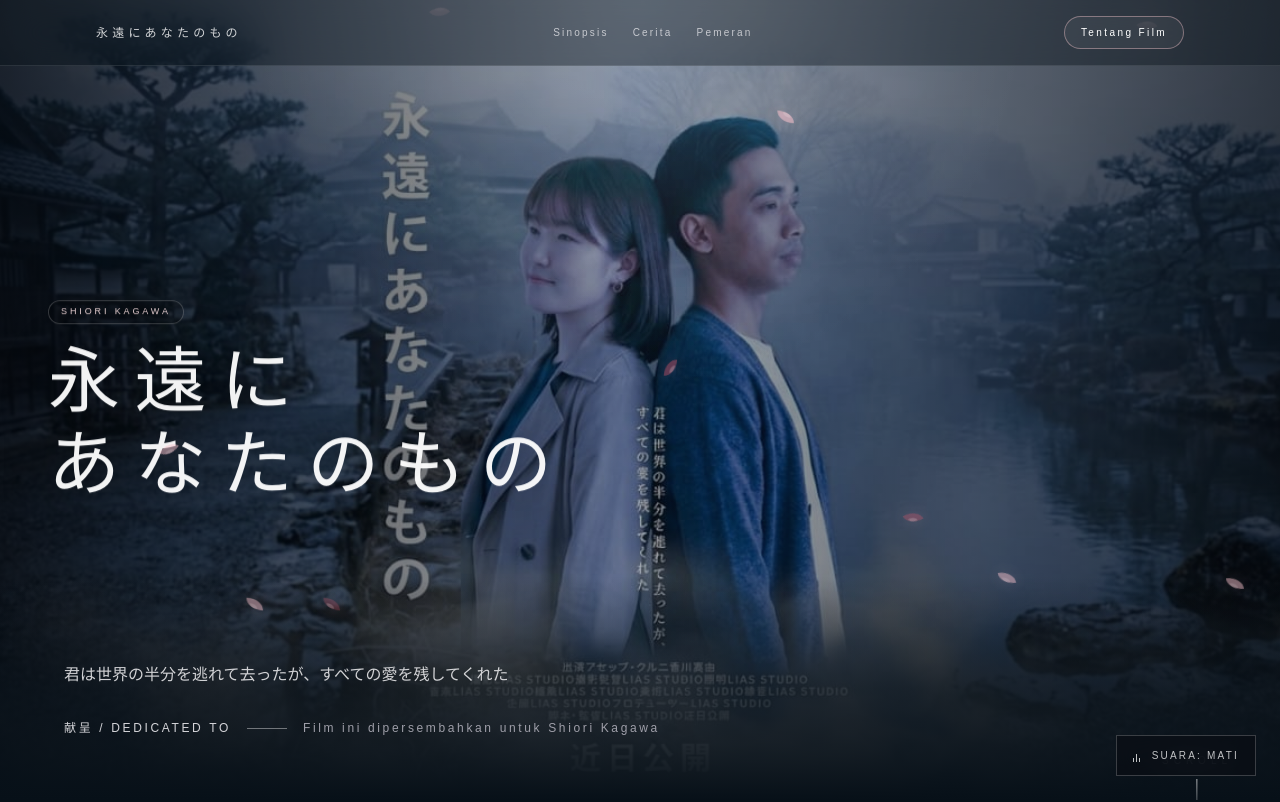
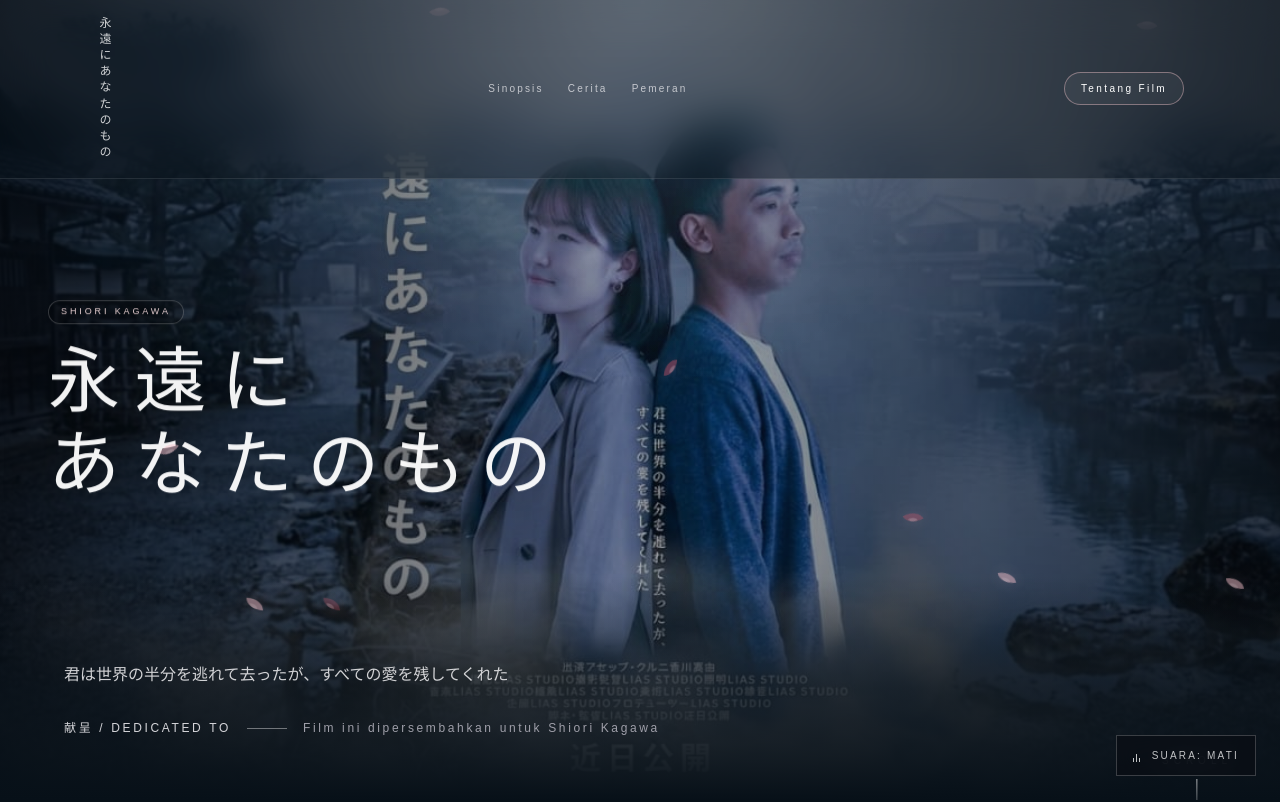
Before and after one commit to asepkurniaportofolio/Shiori-Kagawa, a Next.js app: page / in a window 1280 px wide. Shown: the top 802 px of the page. Built offline with nearby package versions, Linux system fonts and the light colour scheme.

Commit message:
Make header brand text vertical

```diff
--- a/app/cerita/page.tsx
+++ b/app/cerita/page.tsx
@@ -31,7 +31,7 @@ export default function CeritaPage() {
   return (
     <main className="min-h-screen bg-[#0b0d10] text-[#f2f4f6]">
       <header className="flex items-center justify-between border-b border-white/10 px-6 py-5 sm:px-12">
-        <Link href="/" className="text-xs tracking-[0.28em] text-white/80 transition hover:text-white">
+        <Link href="/" className="header-brand-vertical text-xs tracking-[0.28em] text-white/80 transition hover:text-white">
           永遠にあなたのもの
         </Link>
         <span className="text-[10px] uppercase tracking-[0.28em] text-zinc-500">Story / 01</span>
--- a/app/globals.css
+++ b/app/globals.css
@@ -22,6 +22,12 @@ body {
     linear-gradient(180deg, #071018 0%, #0b1220 35%, #070d15 100%);
   color: var(--foreground);
   font-family: Arial, Helvetica, sans-serif;
+}
+
+.header-brand-vertical {
+  writing-mode: vertical-rl;
+  text-orientation: upright;
+  white-space: nowrap;
 }
 
 ::selection {
--- a/app/koleksi/page.tsx
+++ b/app/koleksi/page.tsx
@@ -30,7 +30,7 @@ export default function KoleksiPage() {
         <div className="mx-auto flex max-w-6xl items-center justify-between px-6 py-5 sm:px-12">
           <Link
             href="/"
-            className="text-xs tracking-[0.28em] text-white/80 transition hover:text-white"
+            className="header-brand-vertical text-xs tracking-[0.28em] text-white/80 transition hover:text-white"
           >
             永遠にあなたのもの
           </Link>
--- a/app/page.tsx
+++ b/app/page.tsx
@@ -27,7 +27,7 @@ export default function Home() {
 
       <header className="fixed inset-x-0 top-0 z-50 border-b border-white/10 bg-[#071018]/40 backdrop-blur-xl">
         <div className="mx-auto flex max-w-6xl items-center justify-between px-5 py-4 sm:px-8">
-          <span className="text-[10px] font-medium tracking-[0.35em] text-white/80 uppercase sm:text-xs">
+          <span className="header-brand-vertical text-[10px] font-medium tracking-[0.35em] text-white/80 uppercase sm:text-xs">
             永遠にあなたのもの
           </span>
 
--- a/app/pemeran/[slug]/page.tsx
+++ b/app/pemeran/[slug]/page.tsx
@@ -56,7 +56,7 @@ export default async function PemeranPage({
       <header className="flex items-center justify-between border-b border-white/10 px-6 py-5 sm:px-12">
         <Link
           href="/"
-          className="text-xs tracking-[0.28em] text-white/80 transition hover:text-white"
+          className="header-brand-vertical text-xs tracking-[0.28em] text-white/80 transition hover:text-white"
         >
           永遠にあなたのもの
         </Link>
--- a/app/surat/page.tsx
+++ b/app/surat/page.tsx
@@ -106,7 +106,7 @@ export default function SuratPage() {
 
       <div className={hasOpened ? "letter-content letter-reveal" : "hidden"}>
         <header className="flex flex-wrap items-center justify-between gap-4 border-b border-white/10 px-6 py-5 sm:px-12">
-        <Link href="/" className="text-xs tracking-[0.28em] text-white/80 transition hover:text-white">
+        <Link href="/" className="header-brand-vertical text-xs tracking-[0.28em] text-white/80 transition hover:text-white">
           永遠にあなたのもの
         </Link>
         <div className="flex items-center gap-4">
```
